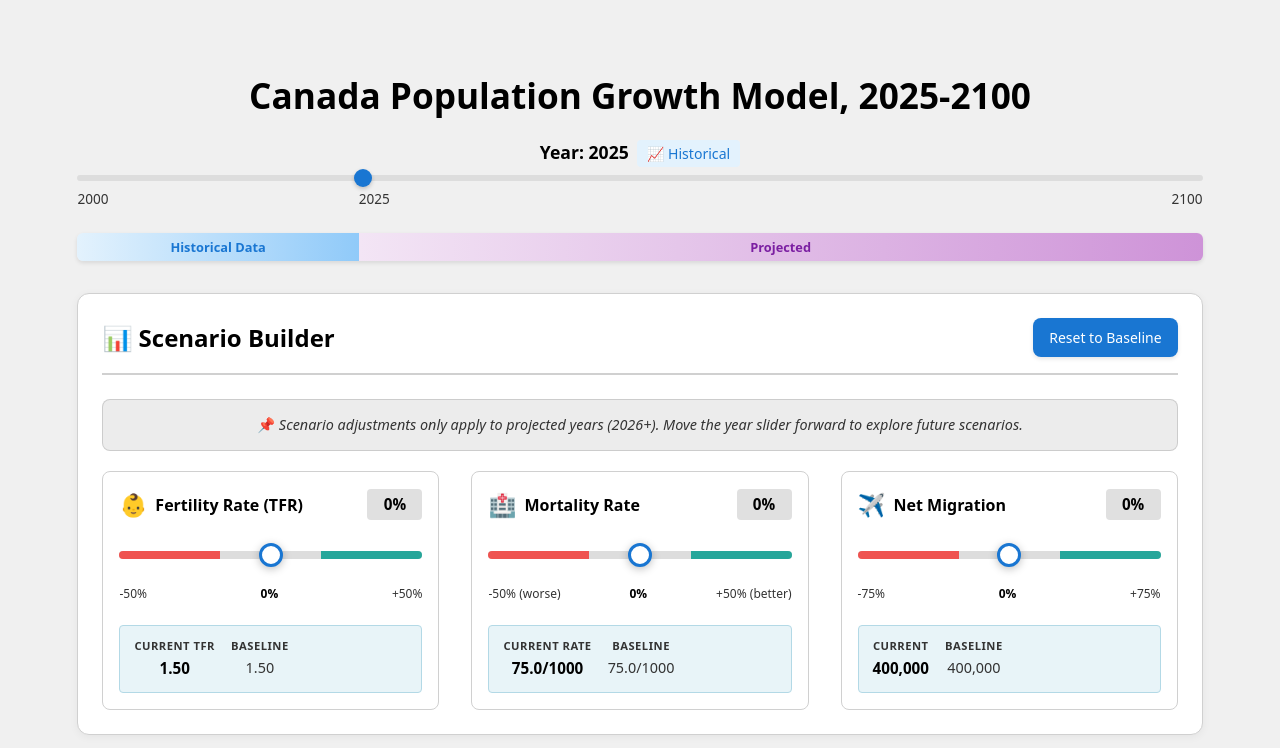
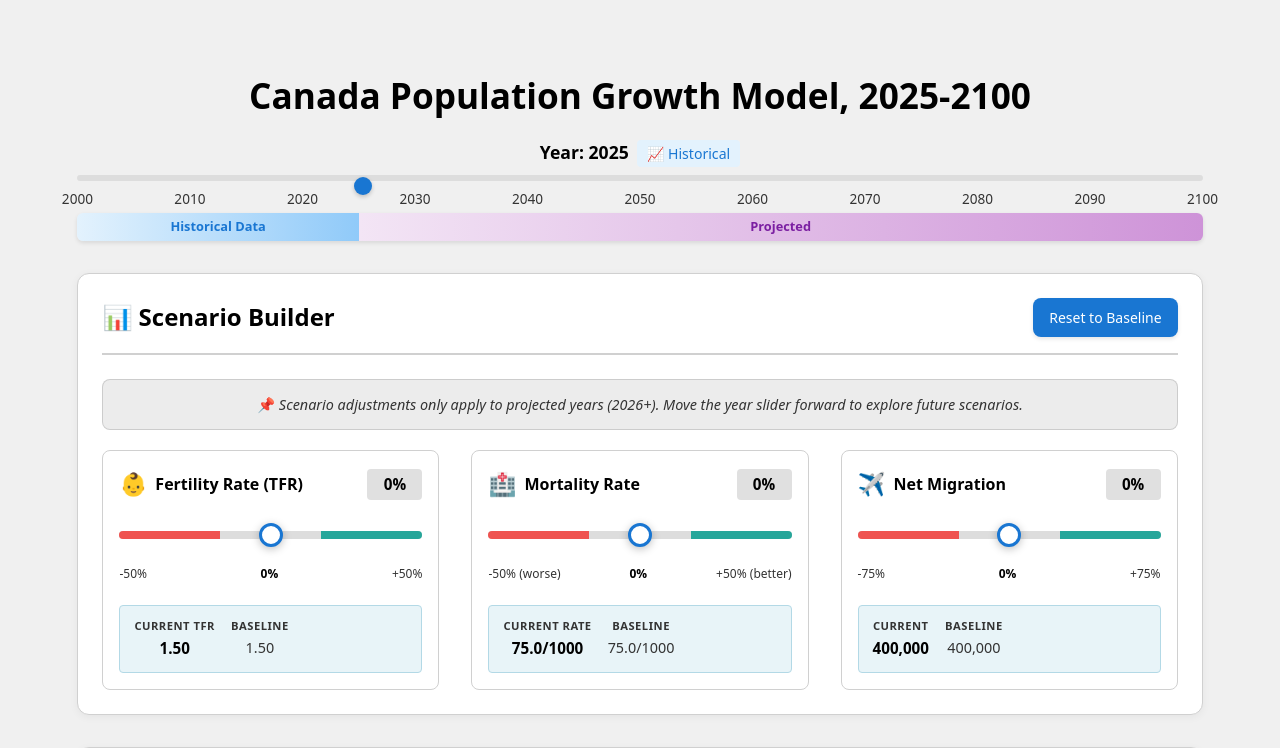
Before and after one commit to thewondrfulwizrd/WA1, a React (Vite) app: page / in a window 1280 px wide. Shown: the top 748 px of the page. Built offline with nearby package versions, Linux system fonts and the light colour scheme.

Commit message:
Add year markers every 10 years to year slider

```diff
--- a/src/components/PopulationPyramid.jsx
+++ b/src/components/PopulationPyramid.jsx
@@ -54,6 +54,13 @@ export function PopulationPyramid() {
     });
   };
 
+  // Generate year markers for every 10 years
+  const yearMarkers = [];
+  for (let year = 2000; year <= 2100; year += 10) {
+    const position = ((year - data.yearsObserved[0]) / (data.lastProjectedYear - data.yearsObserved[0])) * 100;
+    yearMarkers.push({ year, position });
+  }
+
   return (
     <div className="population-pyramid">
       <h1>Canada Population Growth Model, 2025-2100</h1>
@@ -73,11 +80,26 @@ export function PopulationPyramid() {
           value={selectedYear}
           step={1}
           onChange={(e) => setSelectedYear(parseInt(e.target.value))}
+          list="year-markers"
         />
+        <datalist id="year-markers">
+          {yearMarkers.map(marker => (
+            <option key={marker.year} value={marker.year}></option>
+          ))}
+        </datalist>
         <div className="year-labels">
-          <span>{data.yearsObserved[0]}</span>
-          <span style={{ position: 'absolute', left: '25%' }}>{data.lastObservedYear}</span>
-          <span>{data.lastProjectedYear}</span>
+          {yearMarkers.map(marker => (
+            <span
+              key={marker.year}
+              style={{
+                position: 'absolute',
+                left: `${marker.position}%`,
+                transform: 'translateX(-50%)'
+              }}
+            >
+              {marker.year}
+            </span>
+          ))}
         </div>
       </div>
 
```
